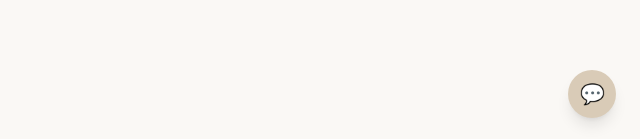
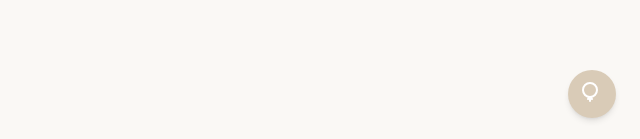
Before and after one commit to HalcyonHaus/halcyonhaus-site, a Next.js app: page / in a window 1280 px wide. Shown: the part 658-797 px from the top of the page, without its empty margins (640-1280 px from the left). Built offline with nearby package versions, Linux system fonts and the light colour scheme.

Commit message:
Update ChatBubble.jsx

```diff
--- a/components/ChatBubble.jsx
+++ b/components/ChatBubble.jsx
@@ -6,31 +6,68 @@ export default function ChatBubble() {
 
   return (
     <>
-      {/* Floating button */}
+      {/* Floating thought‐bubble button */}
       {!open && (
         <button
           onClick={() => setOpen(true)}
-          className="fixed bottom-6 right-6 w-12 h-12 bg-[var(--accent)] rounded-full shadow-lg flex items-center justify-center text-white text-xl"
-          aria-label="Open chat"
+          className="
+            fixed bottom-6 right-6
+            w-12 h-12
+            bg-[var(--accent)]
+            rounded-full
+            shadow-md
+            flex items-center justify-center
+            hover:shadow-xl transition
+            focus:outline-none
+          "
+          aria-label="Open Chat"
         >
-          💬
+          {/* Simple SVG thought bubble */}
+          <svg
+            xmlns="http://www.w3.org/2000/svg"
+            className="w-6 h-6 text-white"
+            fill="none"
+            viewBox="0 0 24 24"
+            stroke="currentColor"
+          >
+            <path
+              strokeLinecap="round"
+              strokeLinejoin="round"
+              strokeWidth={2}
+              d="M3 8a7 7 0 1114 0 7 7 0 01-14 0zm7 7v4m0-4l-2 2m2-2l2 2"
+            />
+          </svg>
         </button>
       )}
 
       {/* Expanded chat panel */}
       {open && (
-        <div className="fixed bottom-6 right-6 w-80 h-96 bg-white rounded-2xl shadow-2xl flex flex-col overflow-hidden">
-          <div className="flex justify-between items-center p-2 border-b">
+        <div
+          className="
+            fixed bottom-6 right-6
+            w-80 max-w-full h-96
+            bg-white
+            rounded-2xl
+            shadow-2xl
+            ring-1 ring-gray-200
+            flex flex-col overflow-hidden
+            font-sans
+          "
+        >
+          {/* Header */}
+          <div className="flex items-center justify-between px-4 py-2 border-b border-gray-100">
             <h3 className="text-lg font-medium">Chat with Halcyon Haus</h3>
             <button
               onClick={() => setOpen(false)}
-              className="text-gray-500 hover:text-gray-800"
+              className="text-gray-500 hover:text-gray-800 focus:outline-none"
               aria-label="Close chat"
             >
               ✕
             </button>
           </div>
-          <div className="flex-1">
+
+          {/* Body */}
+          <div className="flex-1 overflow-y-auto p-4">
             <DesignBotChat />
           </div>
         </div>
```
